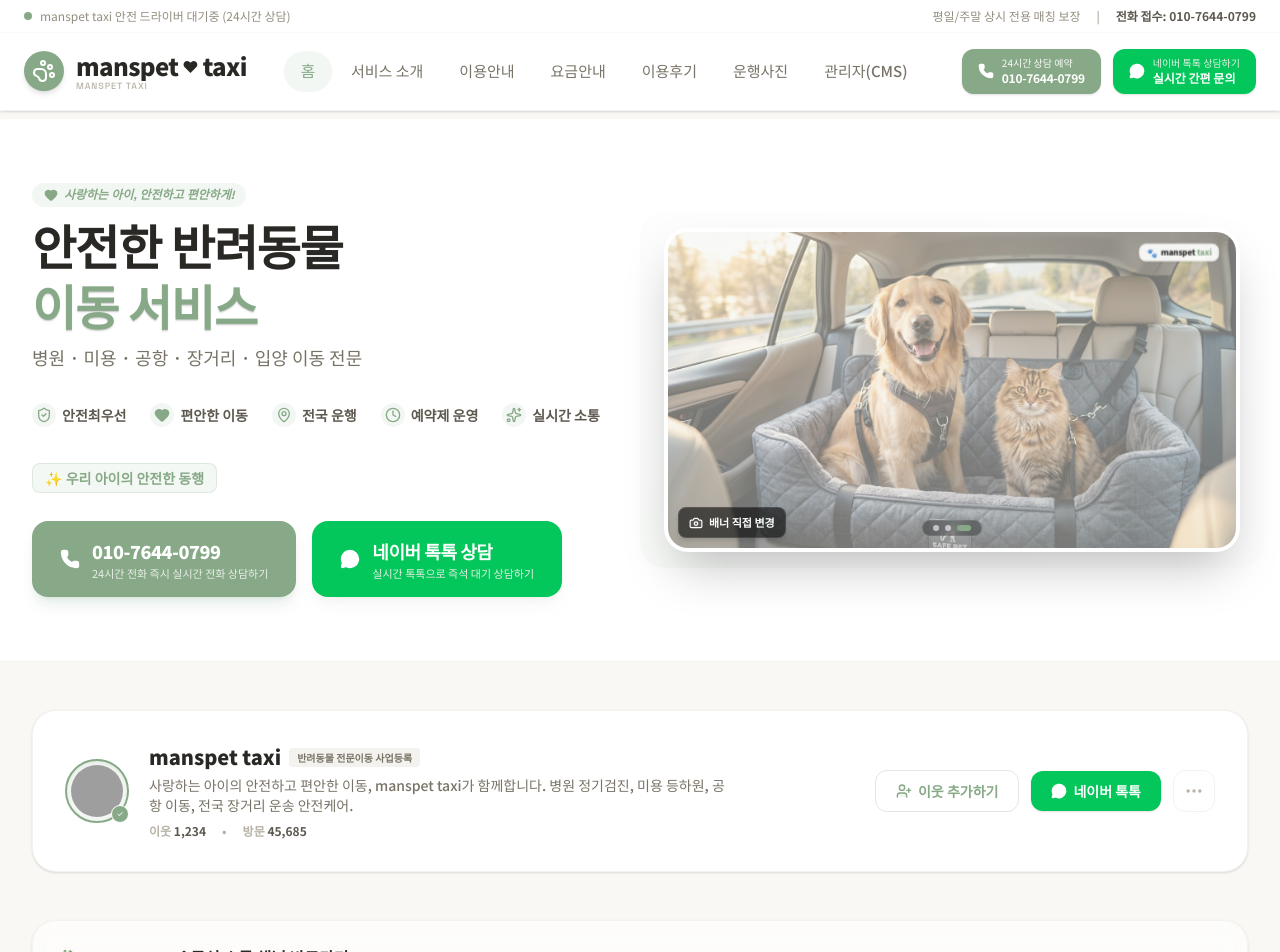
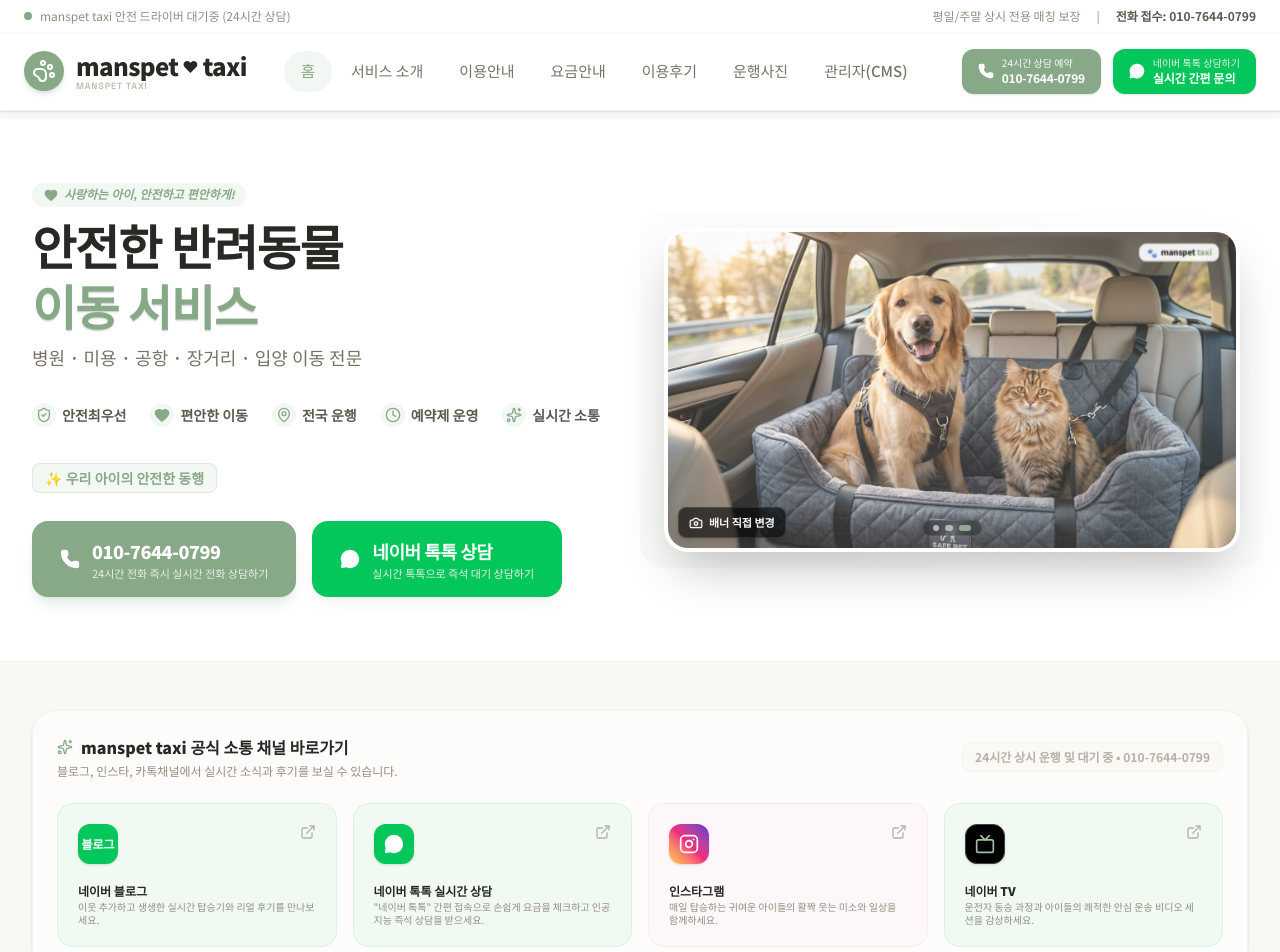
Before and after one commit to speed011384-netizen/-, a React (Vite) app: page / in a window 1280 px wide. Shown: the top 952 px of the page. Built offline with nearby package versions, Linux system fonts and the light colour scheme; grey boxes are pictures that could not be loaded.

Commit message:
refactor(home): remove unused mock state and logic
Cleaned up Home component by removing hardcoded visitor counts, neighbor tracking logic, and unused icon imports.

```diff
--- a/src/components/Home.tsx
+++ b/src/components/Home.tsx
@@ -1,7 +1,7 @@
 import { motion, AnimatePresence } from 'motion/react';
 import {
   PawPrint, Phone, MessageCircle, ShieldCheck, Heart,
-  Sparkles, Clock, MapPin, Star, ArrowRight, UserPlus,
+  Sparkles, Clock, MapPin, Star, ArrowRight,
   MessageSquare, MoreHorizontal, ShieldAlert, BadgeInfo,
   Instagram, ExternalLink, Tv, Camera, Upload, Plus,
   Trash2, RotateCcw, X
@@ -36,10 +36,7 @@
 }
 
 export default function Home({ setActiveTab, reviews, photos = [], siteConfig }: HomeProps) {
-  const [neighborCount, setNeighborCount] = useState(1234);
-  const [hasAddedNeighbor, setHasAddedNeighbor] = useState(false);
   const [activePhotoCategory, setActivePhotoCategory] = useState<'all' | 'dog' | 'cat' | 'special'>('all');
-  const [visitorCount, setVisitorCount] = useState(45678);
   const [slides, setSlides] = useState(bannerSlides);
   const [currentBannerIndex, setCurrentBannerIndex] = useState(0);
   const [isEditingBanners, setIsEditingBanners] = useState(false);
@@ -85,22 +82,6 @@
   const handleResetBanners = () => {
     setSlides(bannerSlides);
     setCurrentBannerIndex(0);
-  };
-
-  // Increment visitors slightly on load to resemble active blog
-  useEffect(() => {
-    const randomIncr = Math.floor(Math.random() * 5) + 1;
-    setVisitorCount(prev => prev + randomIncr);
-  }, []);
-
-  const handleNeighborClick = () => {
-    if (!hasAddedNeighbor) {
-      setNeighborCount(prev => prev + 1);
-      setHasAddedNeighbor(true);
-    } else {
-      setNeighborCount(prev => prev - 1);
-      setHasAddedNeighbor(false);
-    }
   };
 
   const displayPhotos = photos.length > 0 ? photos : GALLERY_PHOTOS;
@@ -293,78 +274,6 @@
               </motion.div>
 
             </div>
-          </div>
-        </div>
-      </section>
-
-      {/* 2. PROFILE SECTION (Naver Blog Styled Box precisely representing the mock profile) */}
-      <section className="max-w-7xl mx-auto px-4 sm:px-6 lg:px-8" id="profile-card-section">
-        <div className="bg-white rounded-3xl border border-gray-100 shadow-sm overflow-hidden p-6 md:p-8 flex flex-col md:flex-row items-center justify-between gap-6 hover:shadow-md transition-shadow">
-          <div className="flex flex-col sm:flex-row items-center gap-5 text-center sm:text-left">
-            <div className="relative">
-              <div className="w-12 h-12 sm:w-16 sm:h-16 rounded-full bg-brand-green-light border-2 border-brand-green flex items-center justify-center p-1 overflow-hidden shadow-inner">
-                <img
-                  src="https://images.unsplash.com/photo-1583511655857-d19b40a7a54e?auto=format&fit=crop&q=80&w=200"
-                  alt="manspet taxi 로고 프로필"
-                  className="object-cover w-full h-full rounded-full"
-                  referrerPolicy="no-referrer"
-                />
-              </div>
-              <span className="absolute bottom-0 right-0 w-4.5 h-4.5 bg-brand-green border border-white rounded-full flex items-center justify-center text-white text-[8px]">
-                ✓
-              </span>
-            </div>
-
-            <div className="space-y-1">
-              <div className="flex flex-wrap items-center justify-center sm:justify-start gap-2">
-                <h3 className="text-lg sm:text-xl font-extrabold text-gray-900" id="profile-title">
-                  manspet taxi
-                </h3>
-                <span className="text-[10px] bg-gray-100 text-gray-600 font-semibold px-2 py-0.5 rounded">
-                  반려동물 전문이동 사업등록
-                </span>
-              </div>
-              <p className="text-sm font-medium text-gray-600 max-w-xl">
-                사랑하는 아이의 안전하고 편안한 이동, manspet taxi가 함께합니다. 병원 정기검진, 미용 등하원, 공항 이동, 전국 장거리 운송 안전케어.
-              </p>
-              <div className="flex items-center justify-center sm:justify-start gap-4 text-xs font-semibold text-gray-400 pt-1">
-                <span>이웃 <strong className="text-gray-700 font-bold">{neighborCount.toLocaleString()}</strong></span>
-                <span>•</span>
-                <span>방문 <strong className="text-gray-700 font-bold">{visitorCount.toLocaleString()}</strong></span>
-              </div>
-            </div>
-          </div>
-
-          {/* Interactive Profile Buttons */}
-          <div className="flex flex-wrap items-center gap-3 w-full sm:w-auto justify-center">
-            <button
-              onClick={handleNeighborClick}
-              className={`flex items-center gap-1.5 px-5 py-2.5 rounded-xl text-sm font-bold transition-all border ${
-                hasAddedNeighbor
-                  ? 'bg-gray-100 border-gray-200 text-gray-500'
-                  : 'bg-white border-gray-200 text-brand-green hover:bg-brand-green-light hover:border-brand-green'
-              }`}
-              id="btn-add-neighbor"
-            >
-              <UserPlus className={`w-4 h-4 ${hasAddedNeighbor ? 'fill-gray-400' : 'fill-brand-green-light text-brand-green'}`} />
-              {hasAddedNeighbor ? '이웃 맺기 취소' : '이웃 추가하기'}
-            </button>
-            <a
-              href="https://talk.naver.com/"
-              target="_blank"
-              rel="noopener noreferrer"
-              className="flex items-center gap-1.5 bg-[#03c75a] hover:bg-[#02b350] text-white px-5 py-2.5 rounded-xl text-sm font-bold transition-all shadow-sm cursor-pointer"
-              id="btn-send-message"
-            >
-              <MessageCircle className="w-4 h-4 fill-white text-white" />
-              네이버 톡톡
-            </a>
-            <button
-              className="p-2.5 border border-gray-100 rounded-xl hover:bg-gray-50 text-gray-400 hover:text-gray-700"
-              aria-label="더보기"
-            >
-              <MoreHorizontal className="w-5 h-5" />
-            </button>
           </div>
         </div>
       </section>
```
